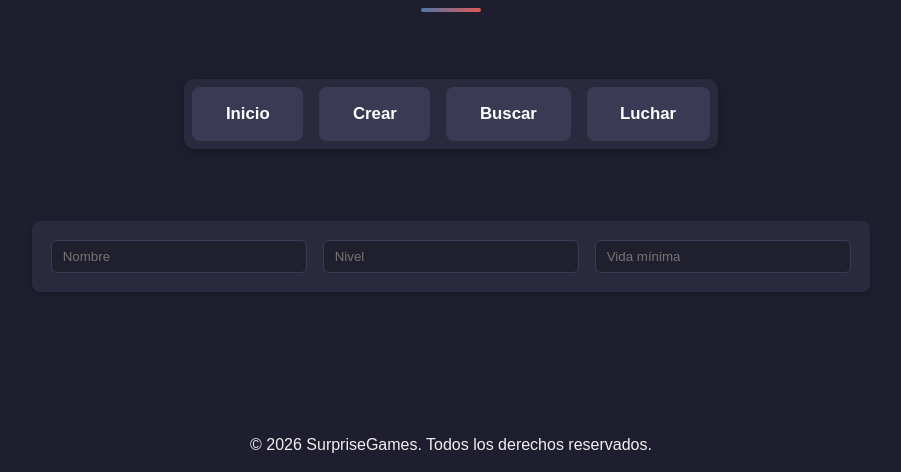
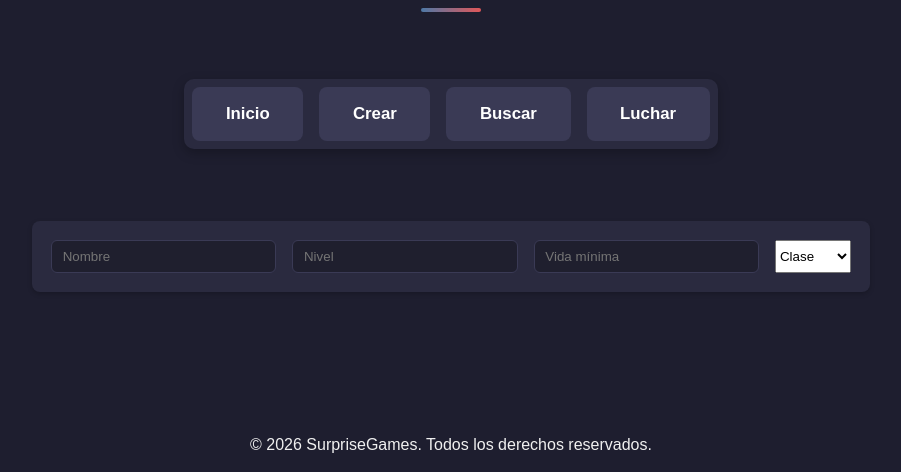
Before and after one commit to marlopia/Academia_de_Heroes, a Django app: page /buscar/ in a window 1280 px wide. Shown: the part 443-915 px from the top of the page, without its empty margins (189-1090 px from the left). Run offline with Django 5.2, Linux system fonts and the light colour scheme; data that the repository does not hold is empty.

Commit message:
Añadidas clase a creación de personaje y búsqueda de personaje

```diff
--- a/app/templates/buscar.html
+++ b/app/templates/buscar.html
@@ -14,6 +14,12 @@
     <input type="text" id="filtro-nombre" placeholder="Nombre">
     <input type="number" id="filtro-nivel" placeholder="Nivel">
     <input type="number" id="filtro-vida" placeholder="Vida mínima">
+    <select id="filtro-clase">
+        <option value="">Clase</option>
+        <option value="guerrero">Guerrero</option>
+        <option value="mago">Mago</option>
+        <option value="arquero">Arquero</option>
+    </select>
 </div>
 
 <div class="personajes-lista" id="resultados">
@@ -24,8 +30,9 @@ function cargarResultados() {
     const nombre = document.getElementById("filtro-nombre").value;
     const nivel = document.getElementById("filtro-nivel").value;
     const vida = document.getElementById("filtro-vida").value;
+    const clase = document.getElementById("filtro-clase").value;
 
-    fetch(`/buscar/api/?nombre=${nombre}&nivel=${nivel}&vida=${vida}`)
+    fetch(`/buscar/api/?nombre=${nombre}&nivel=${nivel}&vida=${vida}&clase=${clase}`)
         .then(response => response.json())
         .then(data => {
             const contenedor = document.getElementById("resultados");
@@ -38,6 +45,7 @@ function cargarResultados() {
                             <strong>${p.nombre}</strong>
                             <span>Nivel: ${p.nivel}</span>
                             <span>Vida: ${p.vida}/${p.vida_max}</span>
+                            <span>Clase: ${p.clase}</span>
                         </div>
                         <a href="/${p.id}/info/">
                             <button>Ver info</button>
@@ -48,7 +56,7 @@ function cargarResultados() {
         });
 }
 
-document.querySelectorAll(".filtros input").forEach(input => {
+document.querySelectorAll(".filtros input, .filtros select").forEach(input => {
     input.addEventListener("input", cargarResultados);
 });
 
--- a/app/views.py
+++ b/app/views.py
@@ -4,7 +4,7 @@ from django.contrib.auth import authenticate, login, logout
 from django.http import HttpResponse, JsonResponse
 from django.shortcuts import get_object_or_404, redirect, render
 
-from app.models import Personaje, Perfil
+from app.models import Arquero, Guerrero, Mago, Personaje, Perfil
 
 
 # Create your views here.
@@ -21,13 +21,35 @@ def crear(request):
         nombre = request.POST.get("nombre")
         nivel = request.POST.get("nivel")
         vida = request.POST.get("vida")
+        clase = request.POST.get("clase")
 
-        Personaje.objects.create(
-            nombre=nombre, nivel=int(nivel), vida=int(vida), usuario=request.user.id
-        )
+        if clase == "guerrero":
+            armadura = request.POST.get("armadura")
+            Guerrero.objects.create(
+                nombre=nombre, nivel=int(nivel), vida=int(vida), armadura=int(armadura), usuario=request.user.id
+                )
+            messages.success(request, "Personaje creado correctamente")
+            return redirect("/crear")
 
-        messages.success(request, "Personaje creado correctamente")
-        return redirect("/crear")
+        elif clase == "mago":
+            mana = request.POST.get("mana")
+            Mago.objects.create(
+                nombre=nombre, nivel=int(nivel), vida=int(vida), mana=int(mana), usuario=request.user.id
+                )
+            messages.success(request, "Personaje creado correctamente")
+            return redirect("/crear")
+
+        elif clase == "arquero":
+            precision = request.POST.get("precision")
+            Arquero.objects.create(
+                nombre=nombre, nivel=int(nivel), vida=int(vida), precision=int(precision), usuario=request.user.id
+                )
+            messages.success(request, "Personaje creado correctamente")
+            return redirect("/crear")
+
+        else:
+            messages.error(request, "Error: Clase no reconocida")
+            return redirect("/crear")
 
     return render(request, "crear.html")
 
@@ -86,6 +108,7 @@ def buscar_personajes(request):
     nombre = request.GET.get("nombre", "")
     nivel = request.GET.get("nivel", "")
     vida = request.GET.get("vida", "")
+    clase = request.GET.get("clase", "")
 
     personajes = Personaje.objects.filter(usuario=request.user.id)
 
@@ -98,16 +121,35 @@ def buscar_personajes(request):
     if vida:
         personajes = personajes.filter(vida__gte=vida)
 
-    data = [
-        {
+    if clase == "guerrero":
+        personajes = personajes.filter(guerrero__isnull=False)
+
+    elif clase == "mago":
+        personajes = personajes.filter(mago__isnull=False)
+
+    elif clase == "arquero":
+        personajes = personajes.filter(arquero__isnull=False)
+
+    data = []
+
+    for p in personajes:
+        if hasattr(p, "guerrero"):
+            clase_nombre = "Guerrero"
+        elif hasattr(p, "mago"):
+            clase_nombre = "Mago"
+        elif hasattr(p, "arquero"):
+            clase_nombre = "Arquero"
+        else:
+            clase_nombre = "Desconocido"
+
+        data.append({
             "id": p.id,
             "nombre": p.nombre,
             "nivel": p.nivel,
             "vida": p.vida,
             "vida_max": p.vida_max,
-        }
-        for p in personajes
-    ]
+            "clase": clase_nombre,
+        })
 
     return JsonResponse(data, safe=False)
 
```
